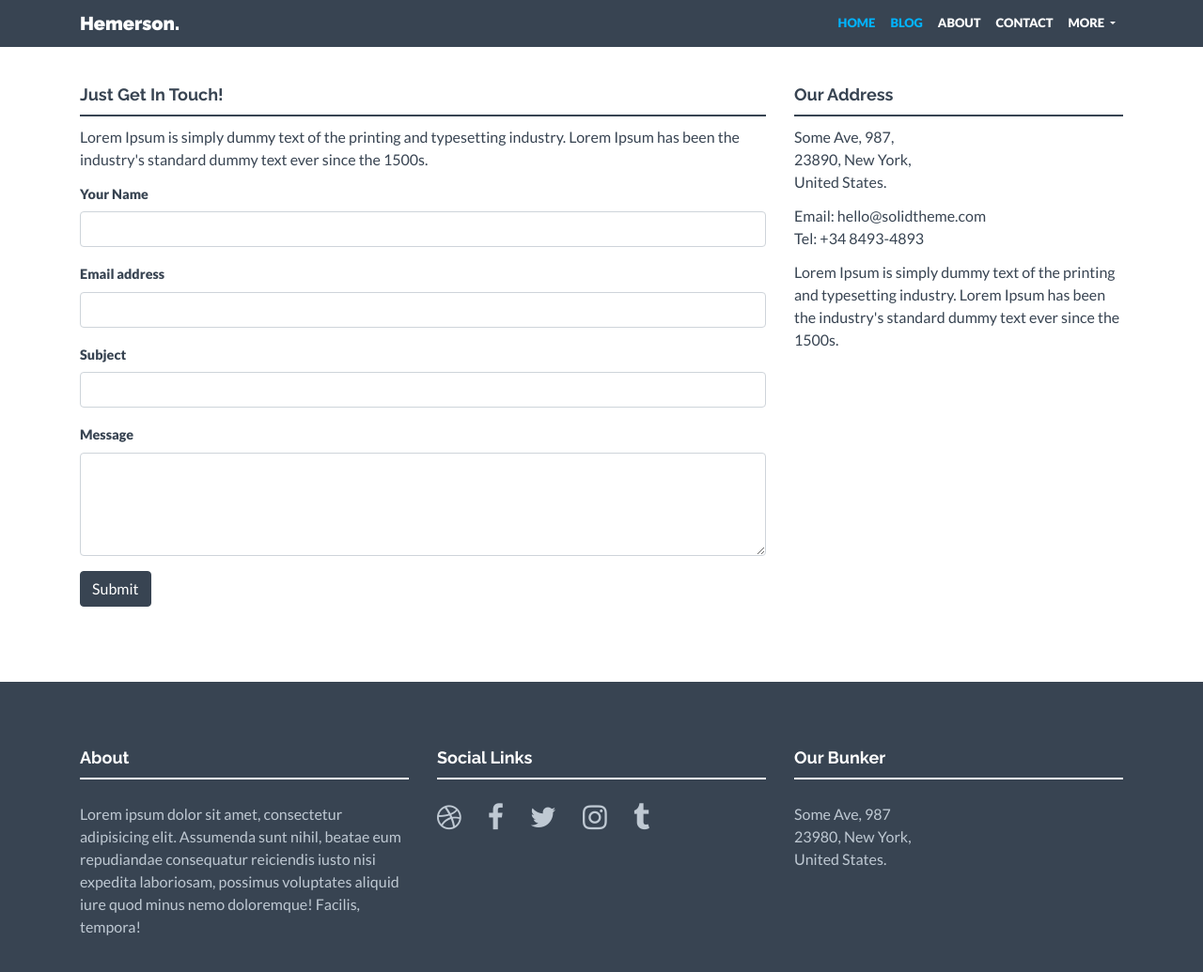
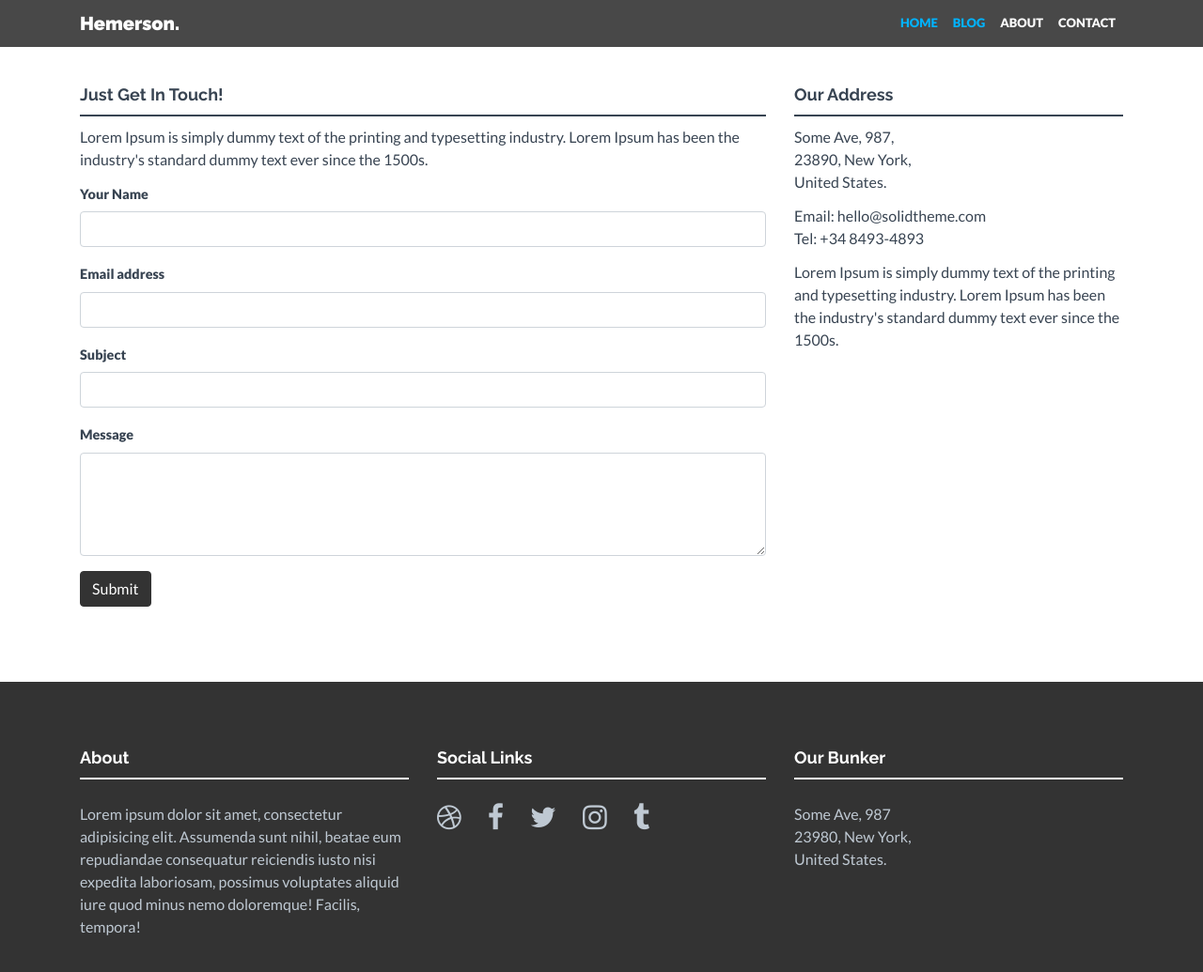
Before and after one commit to dantehemerson/dantito, a Jekyll site: the page built from menu/contact.md, in a window 1280 px wide and 1071 px high. Shown: the top 1035 px of the window at 94% size. Built offline with Jekyll 4.4.1, drawn with Linux system fonts in a browser that asks for light colours; nearby versions of some CDN libraries.

Commit message:
Camibio de la imagen de fondo y modifiqué el tamaño de mi avatar

```diff
--- a/_includes/navbar.html
+++ b/_includes/navbar.html
@@ -1,4 +1,4 @@
-<nav class="navbar fixed-top navbar-expand-md navbar-dark bg-primary navbar-custom">
+<nav class="navbar fixed-top navbar-expand-md navbar-dark navbar-custom">
 	<div class="container">
 		<a class="navbar-brand" href="index.html">Hemerson.</a>
 		<button class="navbar-toggler" type="button" data-toggle="collapse" data-target="#navbarNav" aria-controls="navbarNav" aria-expanded="false" aria-label="Toggle navigation">
@@ -18,17 +18,6 @@
 		        <li class="nav-item">
 		            <a class="nav-link" href="menu/contact.html">CONTACT</a>
 		        </li>
-
-		        <li class="nav-item dropdown">
-		            <a class="nav-link dropdown-toggle" href="#" id="navbarDropdown" role="button" data-toggle="dropdown" aria-haspopup="true" aria-expanded="false">
-		            	MORE
-		          	</a>
-	                <div class="dropdown-menu" aria-labelledby="navbarDropdown">
-	                	<a class="dropdown-item" href="#">JAVA</a>
-	                	<a class="dropdown-item" href="#">PYTHON</a>
-	                	<a class="dropdown-item" href="#">C++</a>
-	                </div>
-		        </li>
 			</ul>
 		</div>
 	</div>
--- a/_layouts/default.html
+++ b/_layouts/default.html
@@ -30,9 +30,9 @@
 
     <link rel="alternate" type="application/atom+xml" title="Andreas Veithen's blog - Atom feed" href="{{ site.baseurl }}/feed.xml" />
 
+    <!-- Font Awesome CSS -->
     <link rel="stylesheet" href="{{ site.baseurl}}/assets/css/font-awesome.min.css">
   </head>
-
 
 {{ content }}
 
--- a/_sass/_common.scss
+++ b/_sass/_common.scss
@@ -91,7 +91,7 @@
 }
 
 .navbar {
-  box-shadow: 0px 1px 0px white;
+  //box-shadow: 0px 1px 0px white;
   padding-top: $padding-navbar;
   padding-bottom: $padding-navbar;
 }
@@ -114,6 +114,9 @@
   font-size: 1.1rem;
 }
 
+.navbar-custom {
+  background: #252525d6;
+}
 .navbar-custom .navbar-nav .nav-link {
     color: white;
 }
@@ -163,7 +166,7 @@
 }
 
 .avatar-main {
-  width: 180px;
+  width: 140px;
   border-radius: 50%;
   margin-top: 100px;
 }
@@ -172,15 +175,15 @@
   // background-image: url("assets/images/background_1.jpg");
   // background-image: url("https://duffy.fedorapeople.org/art/f15/sky-background.svg");
    //background-image: url("https://cdn.dribbble.com/users/3457/screenshots/2006659/animated-svg.gif");
-  // background-image: url("https://www.bypeople.com/wp-content/uploads/2014/05/svg-image-as-background.jpg");
+  background-image: url("assets/images/underwater.png");
 
-  background: -moz-linear-gradient(45deg, rgba(79,135,68,1) 0%, rgba(0,128,128,1) 100%); /* ff3.6+ */
-  background: -webkit-gradient(linear, left bottom, right top, color-stop(0%, rgba(79,135,68,1)), color-stop(100%, rgba(0,128,128,1))); /* safari4+,chrome */
-  background: -webkit-linear-gradient(45deg, rgba(79,135,68,1) 0%, rgba(0,128,128,1) 100%); /* safari5.1+,chrome10+ */
-  background: -o-linear-gradient(45deg, rgba(79,135,68,1) 0%, rgba(0,128,128,1) 100%); /* opera 11.10+ */
-  background: -ms-linear-gradient(45deg, rgba(79,135,68,1) 0%, rgba(0,128,128,1) 100%); /* ie10+ */
-  background: linear-gradient(45deg, rgba(79,135,68,1) 0%, rgba(0,128,128,1) 100%); /* w3c */
-  filter: progid:DXImageTransform.Microsoft.gradient( startColorstr='#008080', endColorstr='#4F8744',GradientType=1 ); /* ie6-9 */
+  // background: -moz-linear-gradient(45deg, rgba(79,135,68,1) 0%, rgba(0,128,128,1) 100%); /* ff3.6+ */
+  // background: -webkit-gradient(linear, left bottom, right top, color-stop(0%, rgba(79,135,68,1)), color-stop(100%, rgba(0,128,128,1))); /* safari4+,chrome */
+  // background: -webkit-linear-gradient(45deg, rgba(79,135,68,1) 0%, rgba(0,128,128,1) 100%); /* safari5.1+,chrome10+ */
+  // background: -o-linear-gradient(45deg, rgba(79,135,68,1) 0%, rgba(0,128,128,1) 100%); /* opera 11.10+ */
+  // background: -ms-linear-gradient(45deg, rgba(79,135,68,1) 0%, rgba(0,128,128,1) 100%); /* ie10+ */
+  // background: linear-gradient(45deg, rgba(79,135,68,1) 0%, rgba(0,128,128,1) 100%); /* w3c */
+  // filter: progid:DXImageTransform.Microsoft.gradient( startColorstr='#008080', endColorstr='#4F8744',GradientType=1 ); /* ie6-9 */
 
   background-color: #309EF3;
   background-repeat: no-repeat;
--- a/_sass/_variables.scss
+++ b/_sass/_variables.scss
@@ -2,7 +2,7 @@
 //$body-color: #532;
 //$font-size-base: 0.9rem; // Me parece muy pequeña
 $theme-colors: (
-  "primary": #384452,
+  "primary": #333333,
   "danger": #ff4136
 );
 
```
Also changed, not shown: assets/images/background_1.jpg (deleted), assets/images/underwater.png (added).
